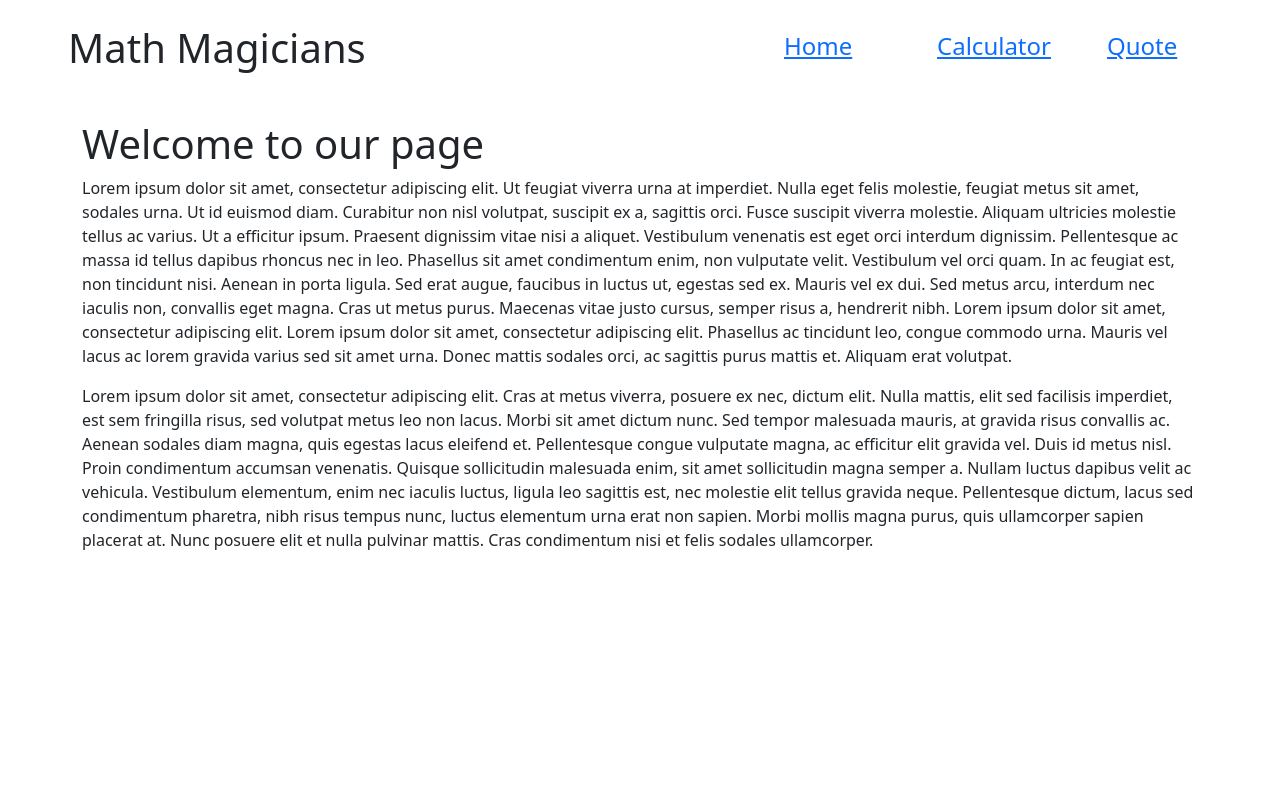
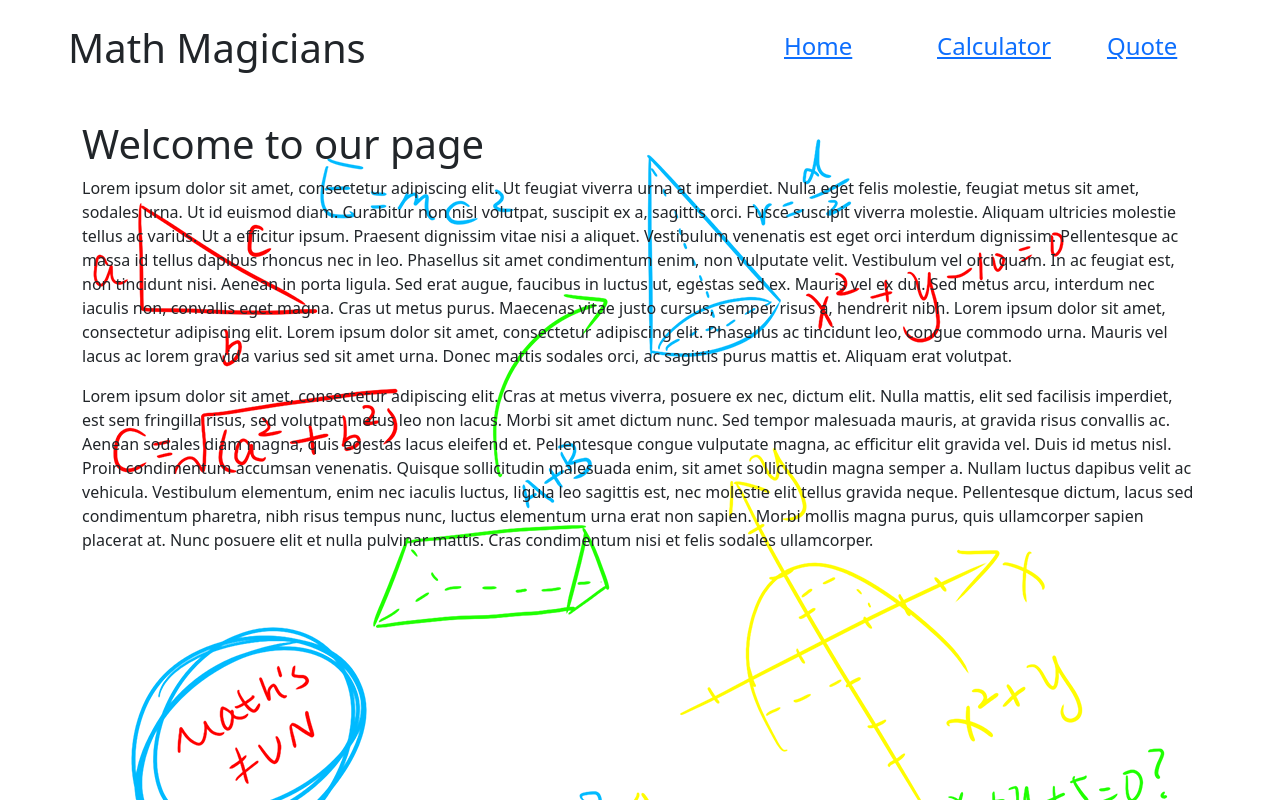
Before and after one commit to SunnySparks/Math-Magicians, a React (Create React App) app: page / in a window 1280 px wide. Built offline with nearby package versions, Linux system fonts and the light colour scheme.

Commit message:
Add background with 100% coverage

```diff
--- a/src/App.css
+++ b/src/App.css
@@ -12,6 +12,11 @@
   background-color: rgb(245, 145, 63);
 }
 
+.bgCont {
+  background-image: url('./math.png');
+  height: 100vh;
+}
+
 .border-right {
   border-top: none;
   border-bottom: none;
--- a/src/App.js
+++ b/src/App.js
@@ -10,7 +10,7 @@ import Quote from './components/Quote';
 class App extends React.Component {
   render() {
     return (
-      <div>
+      <div className="bgCont">
         <Router>
           <Navbar />
           <Switch>
```
Also changed, not shown: src/math.png (added).
